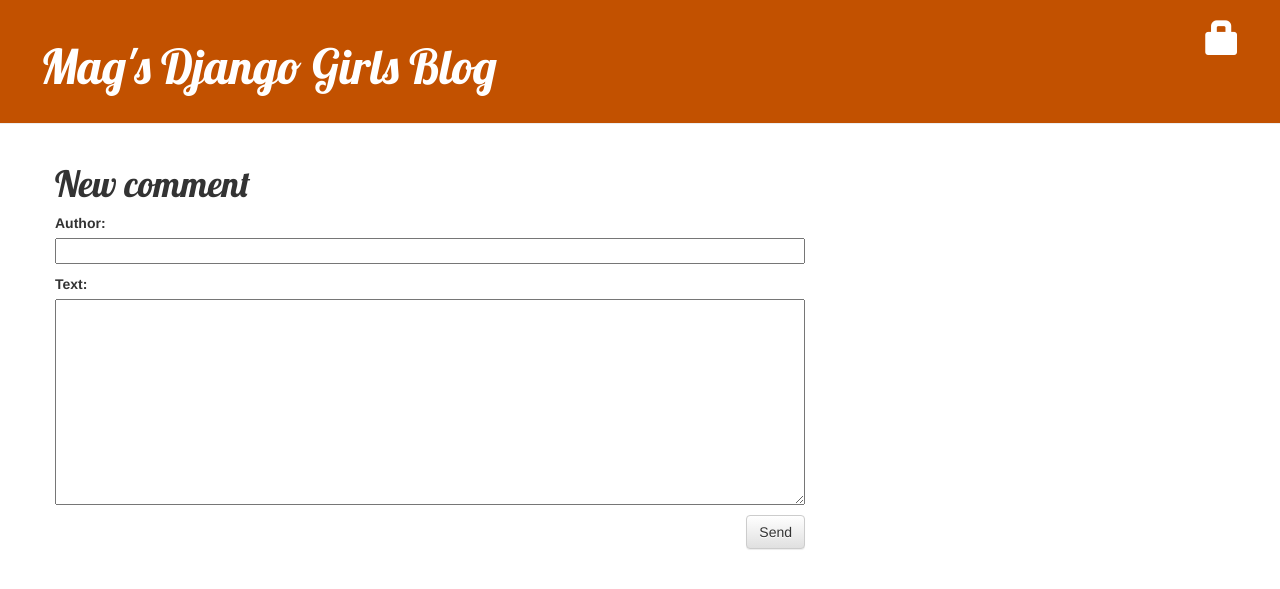
After one commit to magsong/Django-Blog, a Django app: template blog/templates/blog/add_comment_to_post.html in a window 1280 px wide. The commit adds this page. Shown: the top 589 px of the page. Run offline with Django 3.2, Linux system fonts and the light colour scheme; the template is opened without the code that fills it: values that come from a table or form of the project are taken from there, others are empty; some libraries are stand-ins or nearby versions.

Commit message:
Added comments

```diff
--- a/blog/admin.py
+++ b/blog/admin.py
@@ -1,4 +1,5 @@
 from django.contrib import admin
-from .models import Post
+from .models import Post, Comment
 
 admin.site.register(Post)
+admin.site.register(Comment)
--- a/blog/forms.py
+++ b/blog/forms.py
@@ -1,8 +1,14 @@
 from django import forms
-from .models import Post
+from .models import Post, Comment
 
 class PostForm(forms.ModelForm):
 
     class Meta:
         model = Post
         fields = ('title', 'text',)
+
+class CommentForm(forms.ModelForm):
+
+    class Meta:
+        model = Comment
+        fields = ('author', 'text',)
--- a/blog/models.py
+++ b/blog/models.py
@@ -16,3 +16,20 @@ class Post(models.Model):
 
     def __str__(self):
         return self.title
+
+    def approved_comments(self):
+        return self.comments.filter(approved_comment=True)
+
+class Comment(models.Model):
+    post = models.ForeignKey('blog.Post', on_delete=models.CASCADE, related_name='comments')
+    author = models.CharField(max_length=200)
+    text = models.TextField()
+    created_date = models.DateTimeField(default=timezone.now)
+    approved_comment = models.BooleanField(default=False)
+
+    def approve(self):
+        self.approved_comment = True
+        self.save()
+
+    def __str__(self):
+        return self.text
--- a/blog/static/css/blog.css
+++ b/blog/static/css/blog.css
@@ -44,3 +44,7 @@ h1, h2, h3, h4 {
 .post h2 a, .post h2 a:visited {
     color: #000000;
 }
+
+.comment {
+    margin: 20px 0px 20px 20px;
+}
--- /dev/null
+++ b/blog/templates/blog/add_comment_to_post.html
@@ -0,0 +1,9 @@
+{% extends 'blog/base.html' %}
+
+{% block content %}
+    <h1>New comment</h1>
+    <form method="POST" class="post-form">{% csrf_token %}
+        {{ form.as_p }}
+        <button type="submit" class="save btn btn-default">Send</button>
+    </form>
+{% endblock %}
--- a/blog/templates/blog/base.html
+++ b/blog/templates/blog/base.html
@@ -11,6 +11,10 @@
         <div class="page-header">
             {% if user.is_authenticated %}
                 <a href="{% url 'post_new' %}" class="top-menu"><span class="glyphicon glyphicon-plus"></span></a>
+                <a href="{% url 'post_draft_list' %}" class="top-menu"><span class="glyphicon glyphicon-edit"></span></a>
+                <p class="top-menu">Hello {{ user.username }} <small>(<a href="{% url 'logout' %}">Log out</a>)</small></p>
+            {% else %}
+                <a href="{% url 'login' %}" class="top-menu"><span class="glyphicon glyphicon-lock"></span></a>
             {% endif %}
             <h1><a href="/">Mag's Django Girls Blog</a></h1>
         </div>
--- a/blog/templates/blog/post_list.html
+++ b/blog/templates/blog/post_list.html
@@ -8,6 +8,7 @@
             </div>
             <h2><a href="{% url 'post_detail' pk=post.pk %}">{{ post.title }}</a></h2>
             <p>{{ post.text|linebreaksbr }}</p>
+            <a href="{% url 'post_detail' pk=post.pk %}">Comments: {{ post.approved_comments.count }}</a>
         </div>
     {% endfor %}
 {% endblock %}
--- a/blog/urls.py
+++ b/blog/urls.py
@@ -6,4 +6,10 @@ urlpatterns = [
     path('post/<int:pk>/', views.post_detail, name='post_detail'),
     path('post/new/', views.post_new, name='post_new'),
     path('post/<int:pk>/edit/', views.post_edit, name='post_edit'),
+    path('drafts/', views.post_draft_list, name='post_draft_list'),
+    path('post/<pk>/publish/', views.post_publish, name='post_publish'),
+    path('post/<pk>/remove/', views.post_remove, name='post_remove'),
+    path('post/<int:pk>/comment/', views.add_comment_to_post, name='add_comment_to_post'),
+    path('comment/<int:pk>/approve/', views.comment_approve, name='comment_approve'),
+    path('comment/<int:pk>/remove/', views.comment_remove, name='comment_remove'),
 ]
--- a/mysite/settings.py
+++ b/mysite/settings.py
@@ -120,3 +120,5 @@ USE_TZ = True
 
 STATIC_URL = '/static/'
 STATIC_ROOT = os.path.join(BASE_DIR, 'static')
+
+LOGIN_REDIRECT_URL = '/'
--- a/mysite/urls.py
+++ b/mysite/urls.py
@@ -15,8 +15,11 @@ Including another URLconf
 """
 from django.contrib import admin
 from django.urls import path, include
+from django.contrib.auth import views
 
 urlpatterns = [
     path('admin/', admin.site.urls),
-    path('',include('blog.urls'))
+    path('accounts/login/', views.LoginView.as_view(), name='login'),
+    path('accounts/logout/', views.LogoutView.as_view(next_page='/'), name='logout'),
+    path('', include('blog.urls')),
 ]
```
Also changed, not shown: blog/templates/blog/post_detail.html (+20 -0 lines), blog/templates/registration/login.html (added, +24 -0 lines), blog/views.py (+49 -4 lines), 1 other file.
